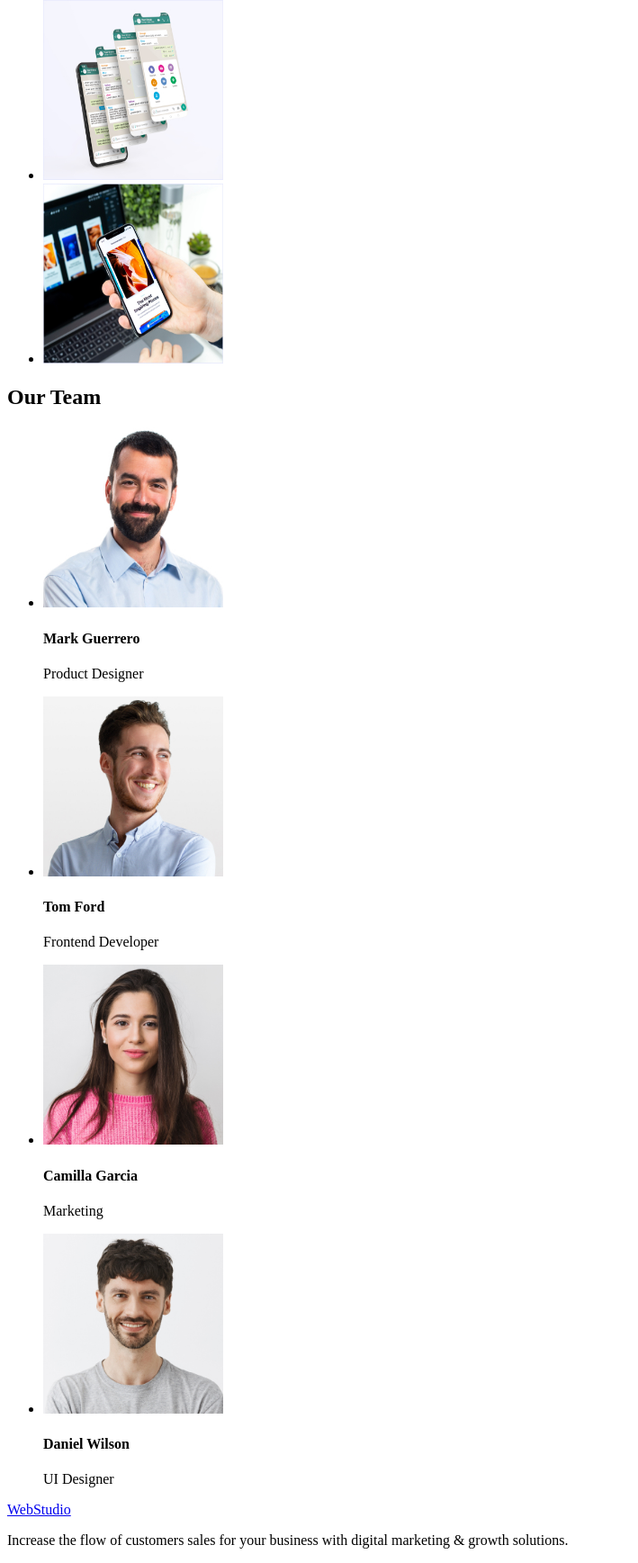
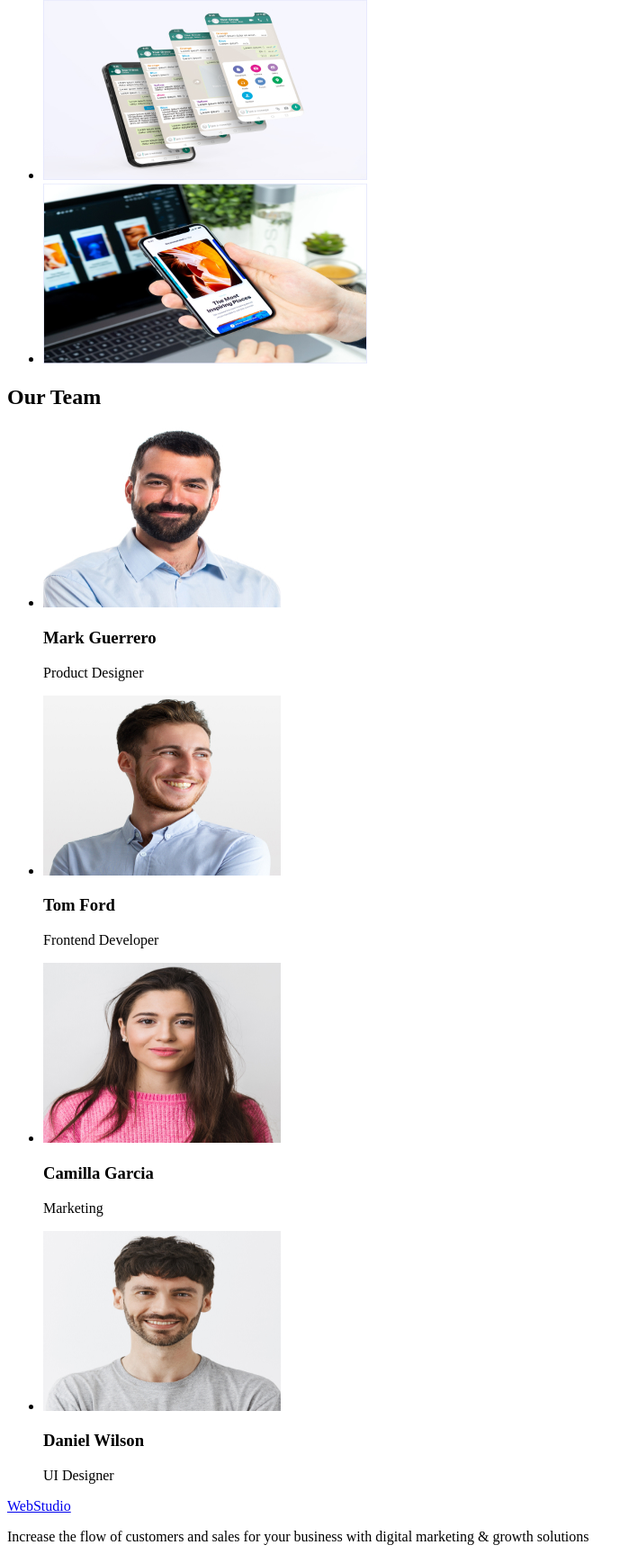
Before and after one commit to Calinao/goit-markup-hw-01, a plain HTML site: page index.html in a window 1280 px wide. Shown: the part 864-2601 px from the top of the page at 90% size, without its empty margins (0-709 px from the left). Drawn offline with Linux system fonts and the light colour scheme.

Commit message:
updated content

```diff
--- a/index.html
+++ b/index.html
@@ -34,7 +34,7 @@
     </header>
     <main>
         <section>
-            <h1>Effective Solutionsfor Your Business</h1>
+            <h1>Effective Solutions for Your Business</h1>
             <button type ="button">Order Service</button>
         </section>
         <section>
@@ -43,7 +43,7 @@
                 <li>
                     <h3>Strategy</h3>
                     <p>
-                        Our goal is to the business problem to walk away with the perfect and creative solution
+                        Our goal is to identify the business problem to walk away with the perfect and creative solution.
                     </p>
                 </li>
                 <li>
@@ -59,7 +59,7 @@
                     </p>
                 </li>
                 <li>
-                    <h3>Tecnologies</h3>
+                    <h3>Technologies</h3>
                     <p>
                         Design practice focused on digital experiences. We bring forth a deep passion for problem-solving.
                     </p>
@@ -70,13 +70,13 @@
             <h2>What are we doing</h2>
             <ul>
                 <li>
-                    <img src="./images/img-act1.jpg" width="200" height="200" alt="activity-1">
+                    <img src="./images/img-act1.jpg" width="360" height="200" alt="activity-1">
                 </li>
                 <li>
-                    <img src="./images/img-act2.jpg" width="200" height="200" alt="activity-2">
+                    <img src="./images/img-act2.jpg" width="360" height="200" alt="activity-2">
                 </li>
                 <li>
-                    <img src="./images/img-act3.jpg" width="200" height="200" alt="activity-3">
+                    <img src="./images/img-act3.jpg" width="360" height="200" alt="activity-3">
                 </li>
             </ul>
         </section>
@@ -84,29 +84,29 @@
             <h2>Our Team</h2>
             <ul>
                 <li>
-                    <img src="./images/img-person1.jpg" width="200" height="200" alt="person-1">
-                    <h4>Mark Guerrero</h4>
+                    <img src="./images/img-person1.jpg" width="264" height="200" alt="person-1">
+                    <h3>Mark Guerrero</h3>
                     <p>
                         Product Designer
                     </p>
                 </li>
                 <li>
-                    <img src="./images/img-person2.jpg" width="200" height="200" alt="person-2">
-                    <h4>Tom Ford</h4>
+                    <img src="./images/img-person2.jpg" width="264" height="200" alt="person-2">
+                    <h3>Tom Ford</h3>
                     <p>
                        Frontend Developer
                     </p>
                 </li>
                 <li>
-                    <img src="./images/img-person3.jpg" width="200" height="200" alt="person-3">
-                    <h4>Camilla Garcia</h4>
+                    <img src="./images/img-person3.jpg" width="264" height="200" alt="person-3">
+                    <h3>Camilla Garcia</h3>
                     <p>
                         Marketing
                     </p>
                 </li>
                 <li>
-                    <img src="./images/img-person4.jpg" width="200" height="200" alt="person-4">
-                    <h4>Daniel Wilson</h4>
+                    <img src="./images/img-person4.jpg" width="264" height="200" alt="person-4">
+                    <h3>Daniel Wilson</h3>
                     <p>
                         UI Designer
                     </p>
@@ -117,7 +117,7 @@
     <footer>
         <a href="./index.html">WebStudio</a>
         <p>
-            Increase the flow of customers sales for your business with digital marketing & growth solutions.
+            Increase the flow of customers and sales for your business with digital marketing & growth solutions
         </p>
     </footer>
 </body>
```
